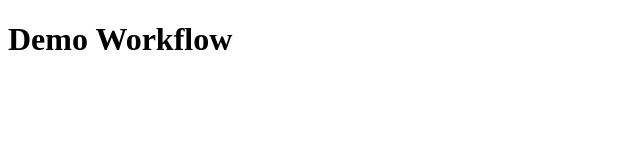
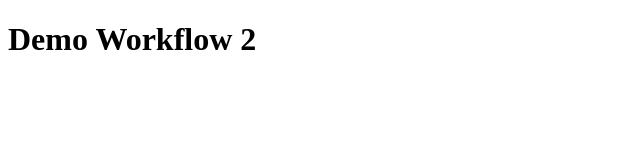
Before and after one commit to vantcde130099/sport-fields-management, a React (Create React App) app in the folder client/: page / in a window 1280 px wide. Shown: the top 160 px of the page, without its empty margins (0-640 px from the left). Built offline with nearby package versions, Linux system fonts and the light colour scheme; the HTML template or start-up script is replaced by a standard one.

Commit message:
Update title for website

```diff
--- a/client/src/App.js
+++ b/client/src/App.js
@@ -4,7 +4,7 @@ import './App.css';
 
 const App = () => (
   <Fragment>
-    <h1>Demo Workflow</h1>
+    <h1>Demo Workflow 2</h1>
   </Fragment>
 );
 
```
